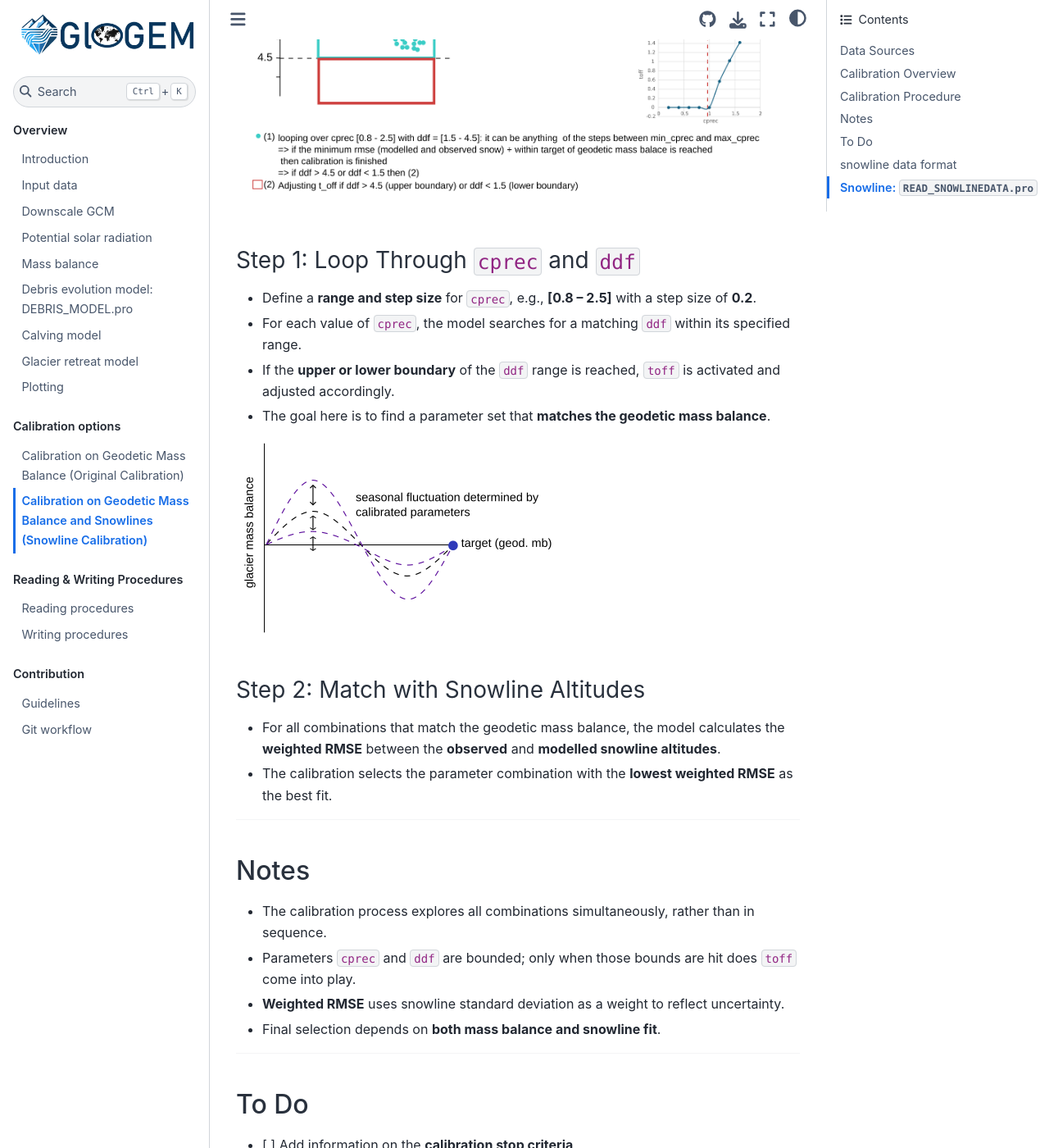
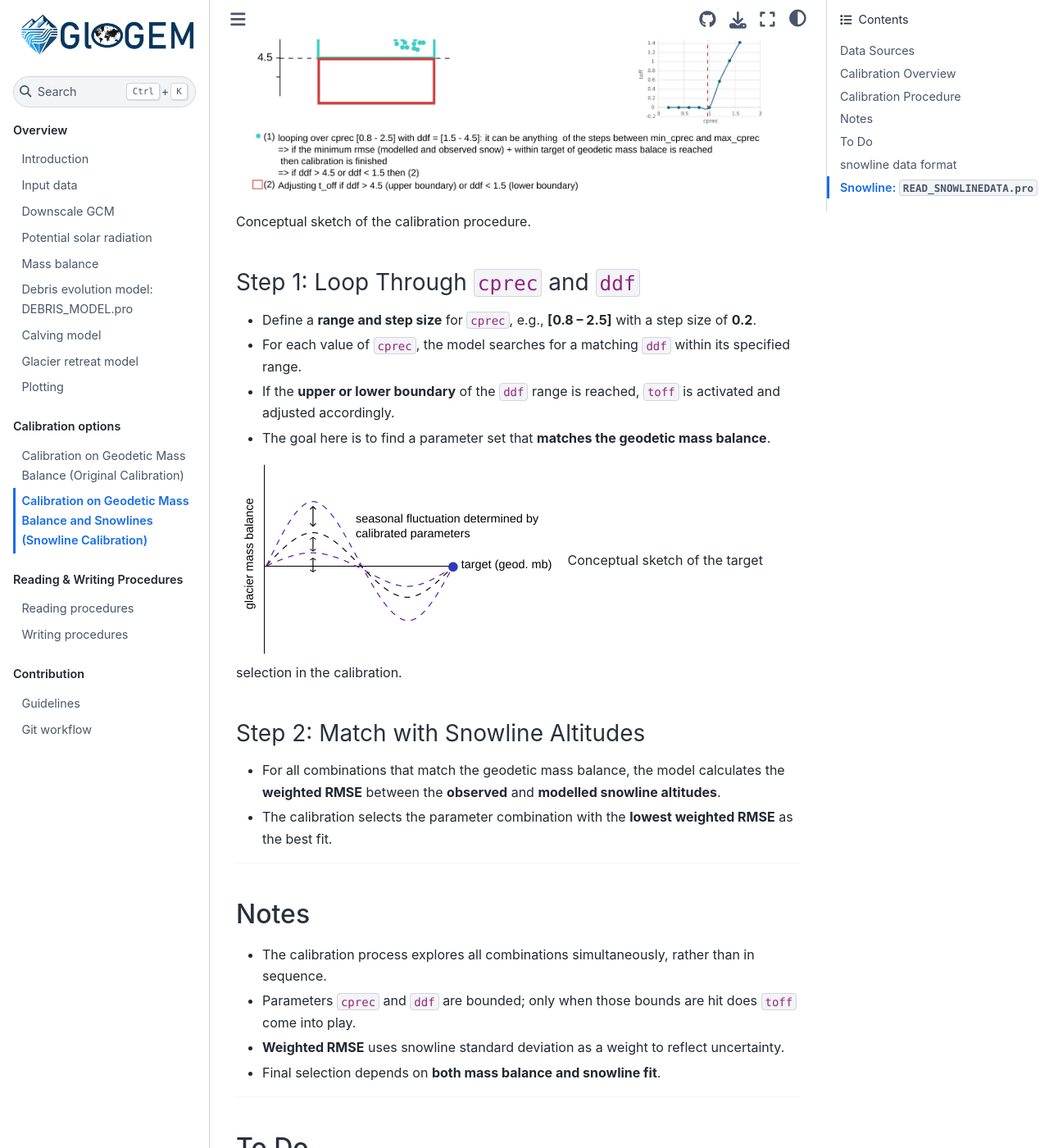
Before and after one commit to eth-vaw-glaciology/GloGEM-doc-temp, a Sphinx documentation site: the page built from docs/source/READ_SNOWLINEDATA_documentation.md, in a window 1280 px wide and 1400 px high, scrolled down 1563 px. Shown: the whole window at 82% size. Built offline with Sphinx 7.4.7 and the Sphinx Book theme 1.1.4, drawn with Linux system fonts in a browser that asks for light colours.

Commit message:
Update READ_SNOWLINEDATA_documentation.md

```diff
--- a/docs/source/READ_SNOWLINEDATA_documentation.md
+++ b/docs/source/READ_SNOWLINEDATA_documentation.md
@@ -38,6 +38,7 @@ Each glacier is calibrated individually, using the **reanalysis product specifie
 
 
 ![Conceptual sketch..... add some description here. ](images/calibration_scheme_snowline.png)
+Conceptual sketch of the calibration procedure.
 
 ### Step 1: Loop Through `cprec` and `ddf`
 
@@ -47,6 +48,7 @@ Each glacier is calibrated individually, using the **reanalysis product specifie
 - The goal here is to find a parameter set that **matches the geodetic mass balance**.
 
 ![Conceptual sketch..... add some description here. ](images/calibration_target_scheme_github_1.png)
+Conceptual sketch of the target selection in the calibration.
 
 ### Step 2: Match with Snowline Altitudes
 
```
